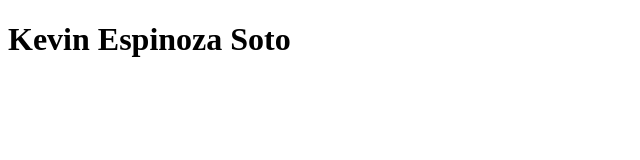
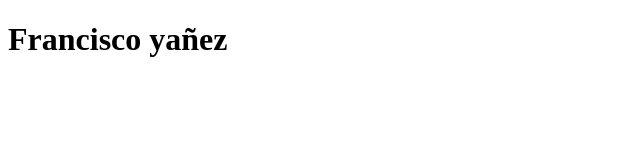
Before and after one commit to KevinEspinoza22/Epe1_kevinE, a plain HTML site: page index.html in a window 1280 px wide. Shown: the whole page, without its empty margins (0-640 px from the left). Drawn offline with Linux system fonts and the light colour scheme.

Commit message:
version 3

```diff
--- a/index.html
+++ b/index.html
@@ -6,6 +6,6 @@
     <title>Epe1 kevin</title>
 </head>
 <body>
-    <h1>Kevin Espinoza Soto</h1>
+    <h1>Francisco yañez</h1>
 </body>
 </html>
```
